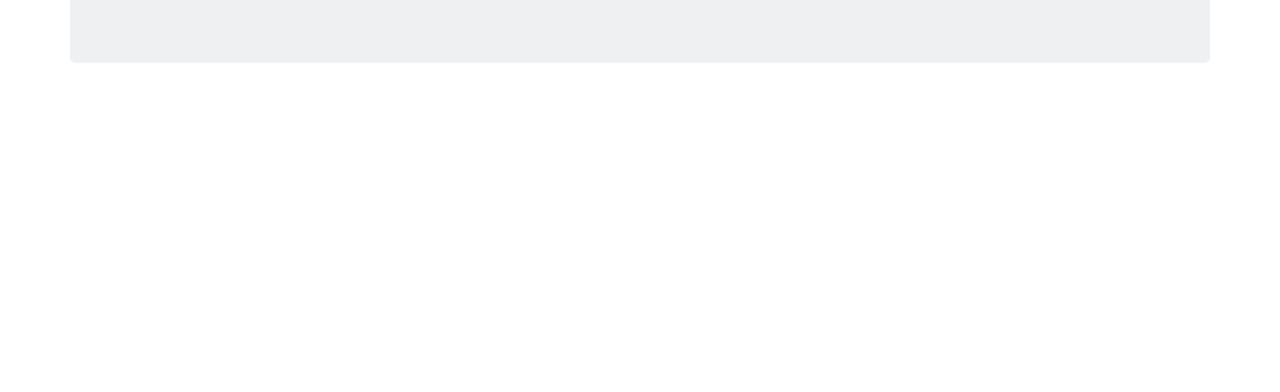
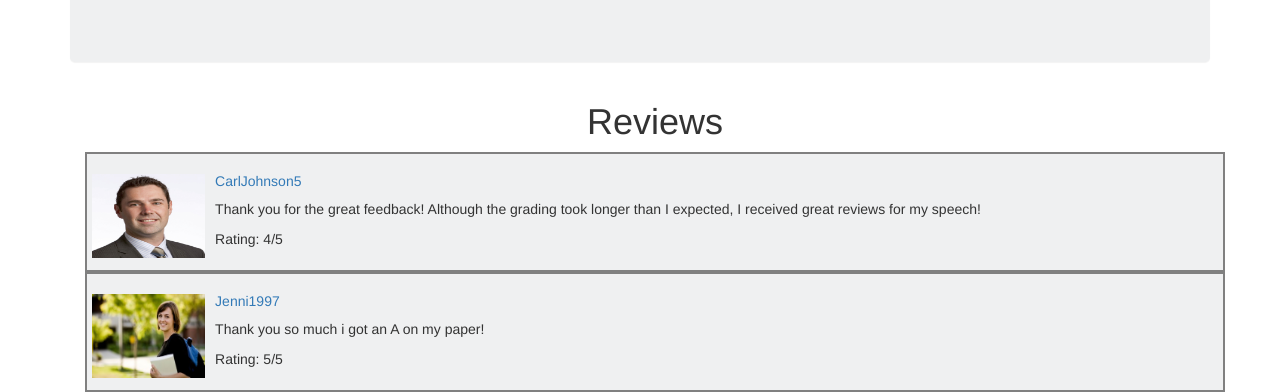
Before and after one commit to shreymahendru/CSC309Project, a plain HTML site: page profile.html in a window 1280 px wide. Shown: the part 810-1202 px from the top of the page. Before the commit the page ends 892 px from the top, so only its background shows below. Drawn offline with nearby package versions, Linux system fonts and the light colour scheme.

Commit message:
adding reviews

```diff
--- a/profile.html
+++ b/profile.html
@@ -45,6 +45,32 @@
         background: #eff0f1;
         border: 0;
         border-radius: 5px;
+    }
+
+    #reviews{
+        text-align: center;
+    }
+
+    .profilePic{
+
+    }
+
+    .reviewBox{
+        padding-top: 10px;
+        border: 2px solid grey;
+        text-align: left;
+        padding-left: 5px;
+        height: 120px;
+        background: #eff0f1;
+    }
+    .reviewBox img{
+        width: 10%;
+        height: 80%;
+        float: left;
+        /*position: relative;*/
+        /*top: 50%;*/
+        /*transform: translateY(-50%);*/
+        margin-right: 10px;
     }
 
 
@@ -276,7 +302,28 @@
       </section>
 
     </div>
+
+    <div class = "container" id = "reviews">
+      <h1>Reviews</h1>
+        <div class = "reviewBox">
+            <img src = "images/man1.jpg">
+            <a href = "#"><h5>CarlJohnson5</h5></a>
+            <p> Thank you for the great feedback! Although the grading took longer than I expected,
+                I received great reviews for my speech!</p>
+            <p>Rating: 4/5</p>
+        </div>
+
+        <div class = "reviewBox">
+            <img src = "images/girl1.jpg">
+            <a href = "#"><h5>Jenni1997</h5></a>
+            <p> Thank you so much i got an A on my paper!</p>
+            <p>Rating: 5/5</p>
+        </div>
+
+    </div>
   </div>
+
+
 
   <script src="https://ajax.googleapis.com/ajax/libs/jquery/1.11.3/jquery.min.js"></script>
   <script type = "text/javascript" src = "bootstrap/js/bootstrap.min.js"> </script>
```
Also changed, not shown: css/login.less (added), images/girl1.jpg (added), images/man1.jpg (added).
